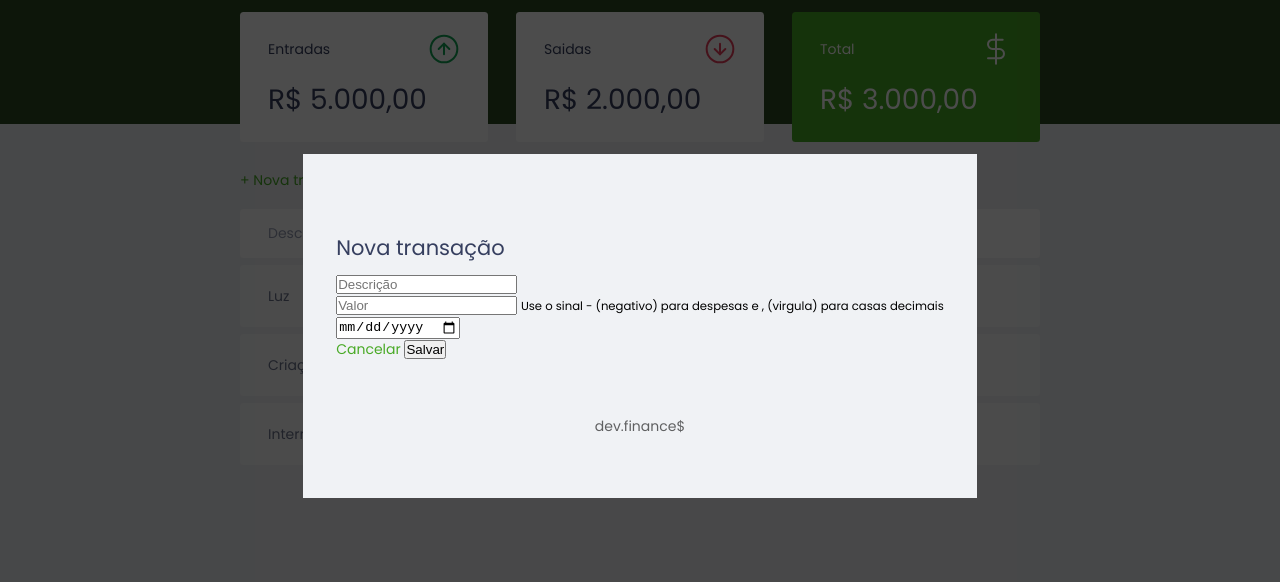
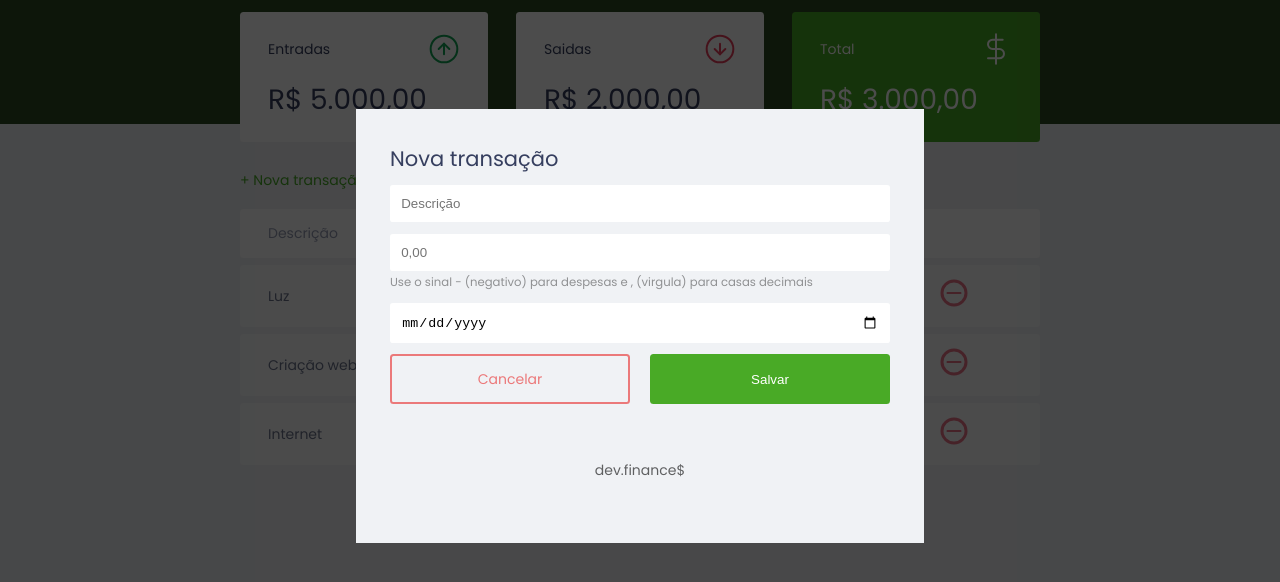
Before and after one commit to mitaksim1/dev.finances, a plain HTML site: page index.html in a window 1280 px wide. Shown: the part 74-656 px from the top of the page. Drawn offline with Linux system fonts and the light colour scheme.

Commit message:
Modal's css styles ok

```diff
--- a/index.html
+++ b/index.html
@@ -121,7 +121,7 @@
                     step="0.01"
                     id="amount"
                     name="amount"
-                    placeholder="Valor"
+                    placeholder="0,00"
                   />
                   <!-- Aviso embaixo do input -->
                   <small class="help"> Use o sinal - (negativo) para despesas e , (virgula) para casas decimais</small>
@@ -138,7 +138,7 @@
                   placeholder="Data"
                 />
                 <div class="input-group actions">
-                  <a href="#" class="button-cancel">Cancelar</a>
+                  <a href="#" class="button cancel">Cancelar</a>
                   <button>Salvar</button>
                 </div>
             </form>
--- a/style.css
+++ b/style.css
@@ -3,6 +3,9 @@
 :root {
     /* Estou criando uma variavel global */
     --dark-blue: #363f5f;
+    --green: #49AA26;
+    --light-green: #3dd705;
+    --red: #e92929;
 }
 
 * {
@@ -42,6 +45,7 @@ body {
 }
 
 /* Titles ============================= */
+
 /* Seletor h2 pega todos os h2, o balance h2 vai pegar so o h2 que esta dentro do balance cf. mudanças mais abaixo */
 h2 {
     margin-top: 3.2rem;
@@ -54,18 +58,51 @@ h2 {
 /* Links & Buttons ============================= */
 
 a {
-    color: #49AA26;
+    color: var(--green);
     text-decoration: none;
 }
 
 a:hover {
-    color: #3dd705;
+    color: var(--light-green);
+}
+
+button {
+    width: 100%;
+    height: 50px;
+    border: none;
+    color: white;
+    background: var(--green);
+    padding: 0;
+    border-radius: 0.25rem;
+    cursor: pointer;
+}
+
+button:hover {
+    background: var(--light-green);
 }
 
 .button.new {
     /* Como o a é um elemento inline, o margin-bottom nao vai funcionar. Se colocarmos um display: block vai funcionar, mas o a vai pegar toda a largura da pagina. Como nao queremos isso, vamos usar o inline-block que vai guardar as dimensoes inline do a, mas vai pegar as propriedades do block permitindo assim o uso do margin*/
     margin-bottom: .8rem;
     display: inline-block;
+}
+
+.button.cancel {
+    color: var(--red);
+    border: 2px var(--red) solid;
+    border-radius: 0.25rem;
+    height: 50px;
+
+    display: flex;
+    justify-content: center;
+    align-items: center;
+
+    opacity: 0.6;
+}
+
+/* Gerando a opacidade */
+.button.cancel:hover {
+    opacity: 1;
 }
 
 
@@ -117,7 +154,7 @@ header {
 
 /* .card.total : estou procurando na classe .card uma outra classe que se chama total */
 .card.total {
-    background: #49AA26;
+    background: var(--green);
     color: white;
 }
 
@@ -180,7 +217,7 @@ td.income {
 }
 
 td.expense {
-    color: #e92929;
+    color: var(--red);
 }
 
 /* Footer ============================= */
@@ -215,6 +252,44 @@ td.expense {
     position: relative;
 }
 
+/* Form ============================= */
+#form {
+    max-width: 500px;
+}
+
+#form h2 {
+    margin-top: 0;
+}
+
+input {
+    border: none;
+    border-radius: 0.2rem;
+    padding: 0.8rem;
+    width: 100%;
+}
+
+.input-group {
+    margin-top: 0.8rem;
+}
+
+.input-group small {
+    opacity: 0.4;
+}
+
+/* Form buttons */
+.input-group.actions {
+    display: flex;
+    justify-content: space-between;
+    align-items: center;
+}
+
+.input-group.actions .button,
+.input-group.actions button {
+    width: 48%;
+}
+
+
+
 /* Footer ============================= */
 footer {
     text-align: center;
```
